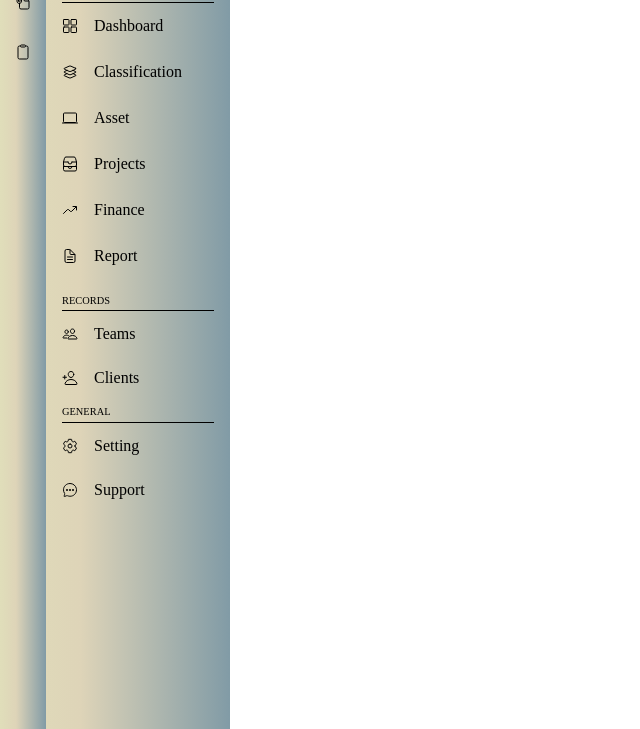
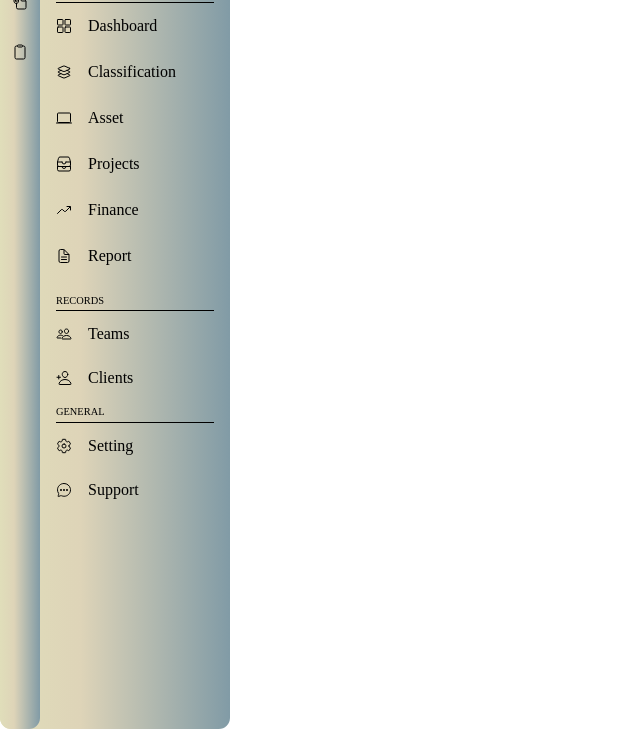
Before and after one commit to souravdas007123/Demo-Tesing, a plain HTML site: page index.html in a window 1280 px wide. Shown: the part 71-800 px from the top of the page, without its empty margins (0-640 px from the left). Drawn offline with nearby package versions, Linux system fonts and the light colour scheme.

Commit message:
toggle padding added

```diff
--- a/style.css
+++ b/style.css
@@ -118,6 +118,7 @@ a{
     display: flex;
     justify-content: left;
     /* align-items: center; */
+    border-radius: var(--borderRadius);
     background: #e0deba;
     background: linear-gradient(90deg, rgba(224, 222, 186, 1) 0%, rgba(222, 212, 184, 1) 35%, rgba(129, 155, 166, 1) 100%);
 }
@@ -127,11 +128,15 @@ a{
     /* justify-content: center; */
     align-items: start;
     background: linear-gradient(90deg, rgba(224, 222, 186, 1) 0%, rgba(222, 212, 184, 1) 35%, rgba(129, 155, 166, 1) 100%);
-    padding: 0 15px;
+    padding: 0px 12px;
+    border-radius: var(--borderRadius);
 }
 .sidebar_toggle_icon{
     padding: 15px 0;
     /* background-color: aqua; */
+}
+.sidebar_toggle :hover{
+    background-color: #819BA6;
 }
 .sidebar{
     width: 100%;
```
